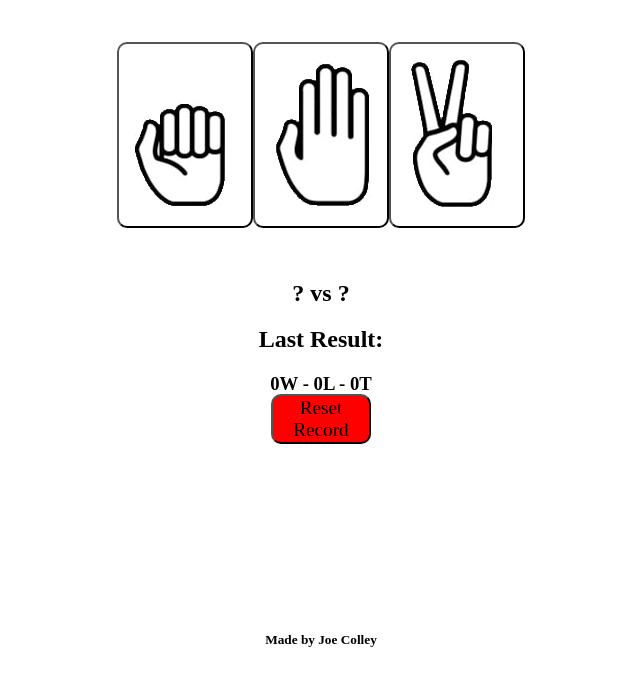
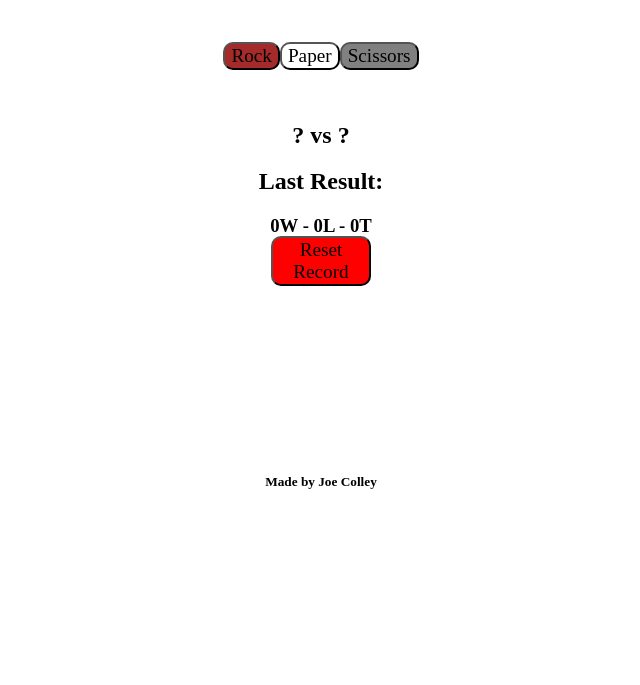
Before and after one commit to JoeThCo/joe-react, a React app in the folder joe-react-project/: page / in a window 1280 px wide. Shown: the part 53-738 px from the top of the page, without its empty margins (319-959 px from the left). Built offline with nearby package versions, Linux system fonts and the light colour scheme.

Commit message:
RPS finished for now

```diff
--- a/joe-react-project/package.json
+++ b/joe-react-project/package.json
@@ -12,7 +12,8 @@
     "react": "^18.2.0",
     "react-dom": "^18.2.0",
     "react-scripts": "5.0.1",
-    "web-vitals": "^2.1.4"
+    "web-vitals": "^2.1.4",
+    "yarn": "^1.22.19"
   },
   "scripts": {
     "predeploy": "npm run build",
--- a/joe-react-project/src/RPS/rps.css
+++ b/joe-react-project/src/RPS/rps.css
@@ -33,6 +33,7 @@ button:active {
 .reset button:hover {
   background-color: lightcoral;
 }
+
 .reset button:active {
   background-color: darkred;
 }
@@ -59,6 +60,7 @@ h3 {
   text-align: center;
   font-family: "Times New Roman", Times, serif;
 }
+
 h5 {
   margin: 15%;
   text-align: center;
@@ -70,3 +72,15 @@ h5 {
   margin: 0 auto;
   padding: 2.5%;
 }
+
+.choices .Rock {
+  background-color: brown;
+}
+
+.choices .Paper {
+  background-color: white;
+}
+
+.choices .Scissors {
+  background-color: gray;
+}
--- a/joe-react-project/src/RPS/rps.js
+++ b/joe-react-project/src/RPS/rps.js
@@ -87,26 +87,13 @@ export function RPS() {
     }
   }
 
-  /* <div className="grid-container">
-        <Choice onClick={onPlayerGuess} whatChoice={rock} />
-        <Choice onClick={onPlayerGuess} whatChoice={paper} />
-        <Choice onClick={onPlayerGuess} whatChoice={scissors} />
-      </div> */
-  /* <div className="grid-container">
-        {[rock, paper, scissors].map((value) => (
-          <Choice onClick={onPlayerGuess} whatChoice={value} />
-        ))}
-      </div> */
-
   return (
     <div>
       <h1>Rock Paper Scissors</h1>
       <div>
         <div className="choices">
           {[rock, paper, scissors].map((value) => (
-            <button onClick={() => onPlayerGuess(value)}>
-              <img src={`${value}.jpg`} alt={`${value}`}></img>
-            </button>
+            <button onClick={() => onPlayerGuess(value)} className={`${value}`}>{`${value}`}</button>
           ))}
         </div>
         <h2>
```
Also changed, not shown: joe-react-project/public/Paper.jpg (deleted), joe-react-project/public/Rock.jpg (deleted), joe-react-project/public/Scissors.jpg (deleted), 1 other file.
